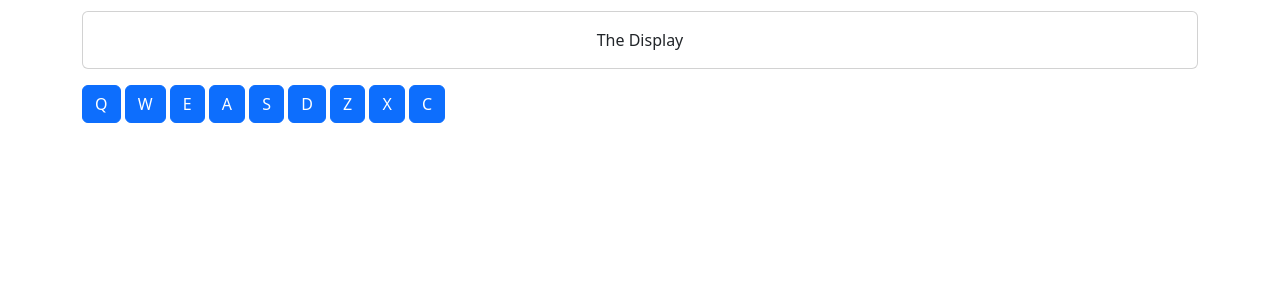
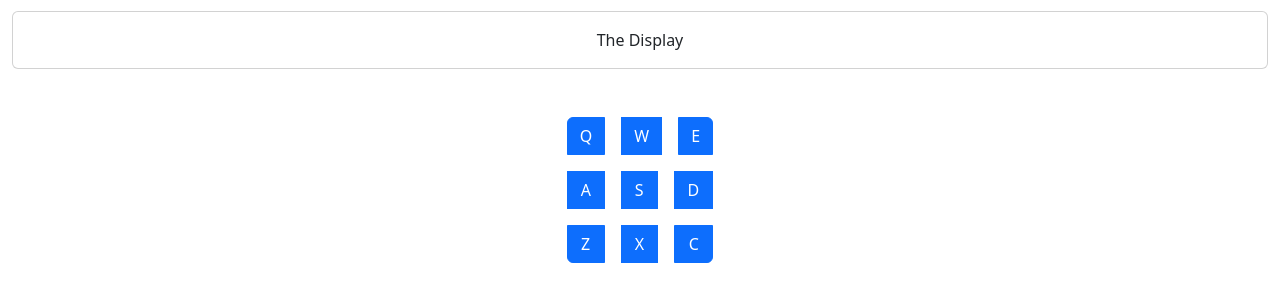
Before and after one commit to JeanbaptisteLDN/FrontEndFCC, a plain HTML site: page AnthonyMachine/index.html in a window 1280 px wide. Shown: the part 53-354 px from the top of the page. Drawn offline with nearby package versions, Linux system fonts and the light colour scheme.

Commit message:
Upload Project

```diff
--- a/AnthonyMachine/index.html
+++ b/AnthonyMachine/index.html
@@ -3,7 +3,7 @@
 
 <head>
     <meta charset="utf-8">
-    <meta name="viewport" content="width=device-width, initial-scale=1">
+    <meta name="viewport" content="width=device-width, initial-scale=1, shrink-to-fit=no">
     <title>Anthony Machine</title>
     <link href="https://cdn.jsdelivr.net/npm/bootstrap@5.3.0-alpha1/dist/css/bootstrap.min.css" rel="stylesheet"
         integrity="sha384-GLhlTQ8iRABdZLl6O3oVMWSktQOp6b7In1Zl3/Jr59b6EGGoI1aFkw7cmDA6j6gD" crossorigin="anonymous">
@@ -76,49 +76,59 @@
 
 <body>
     <!--https://soundoftext.com/ source for sounds-->
-    <div class="container" id="drum-machine">
+    <div class="container-fluid" id="drum-machine">
         <h1 class="text-center">Anthony Machine</h1>
         <div class="card my-3">
             <div class="card-body">
                 <div id="display" class="text-center">The Display</div>
             </div>
         </div>
-        <button class="btn btn-primary drum-pad" id="drum-0" onclick="play('Q')">
+        <div class="text-center">
+            <div class="btn-group-vertical ml-4 mt-4" role="group">
+                <div class="btn-group my-2">
+                    <button class="btn btn-primary drum-pad mx-2" id="drum-0" onclick="play('Q')">
                         Q
                         <audio src="./clip/Afrikaans.mp3" class="clip" id="Q"></audio>
                     </button>
-        <button class="btn btn-primary drum-pad" id="drum-1" onclick="play('W')">
+                    <button class="btn btn-primary drum-pad mx-2" id="drum-1" onclick="play('W')">
                         W
                         <audio src="./clip/Arabic.mp3" class="clip" id="W"></audio>
                     </button>
-        <button class="btn btn-primary drum-pad" id="drum-2" onclick="play('E')">
+                    <button class="btn btn-primary drum-pad mx-2" id="drum-2" onclick="play('E')">
                         E
                         <audio src="./clip/Danish.mp3" class="clip" id="E"></audio>
                     </button>
-        <button class="btn btn-primary drum-pad" id="drum-3" onclick="play('A')">
+                </div>
+                <div class="btn-group my-2">
+                    <button class="btn btn-primary drum-pad mx-2" id="drum-3" onclick="play('A')">
                         A
                         <audio src="./clip/French.mp3" class="clip" id="A"></audio>
                     </button>
-        <button class="btn btn-primary drum-pad" id="drum-4" onclick="play('S')">
+                    <button class="btn btn-primary drum-pad mx-2" id="drum-4" onclick="play('S')">
                         S
                         <audio src="./clip/Hindi.mp3" class="clip" id="S"></audio>
                     </button>
-        <button class="btn btn-primary drum-pad" id="drum-5" onclick="play('D')">
+                    <button class="btn btn-primary drum-pad mx-2" id="drum-5" onclick="play('D')">
                         D
                         <audio src="./clip/Japanese.mp3" class="clip" id="D"></audio>
                     </button>
-        <button class="btn btn-primary drum-pad" id="drum-6" onclick="play('Z')">
+                </div>
+                <div class="btn-group my-2">
+                    <button class="btn btn-primary drum-pad mx-2" id="drum-6" onclick="play('Z')">
                         Z
                         <audio src="./clip/Latin.mp3" class="clip" id="Z"></audio>
                     </button>
-        <button class="btn btn-primary drum-pad" id="drum-7" onclick="play('X')">
+                    <button class="btn btn-primary drum-pad mx-2" id="drum-7" onclick="play('X')">
                         X
                         <audio src="./clip/Swedish.mp3" class="clip" id="X"></audio>
                     </button>
-        <button class="btn btn-primary drum-pad" id="drum-8" onclick="play('C')">
+                    <button class="btn btn-primary drum-pad mx-2" id="drum-8" onclick="play('C')">
                         C
                         <audio src="./clip/USEnglish.mp3" class="clip" id="C"></audio>
                     </button>
+                </div>
+            </div>
+        </div>
     </div>
 
 
```
Lines whose indentation alone changed are shown as unchanged.
